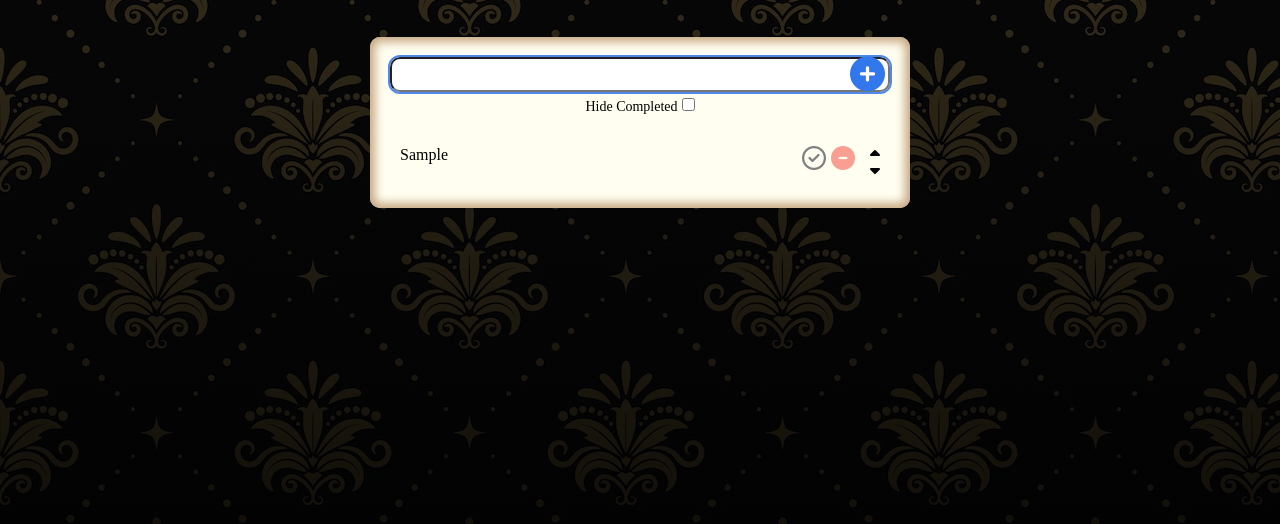
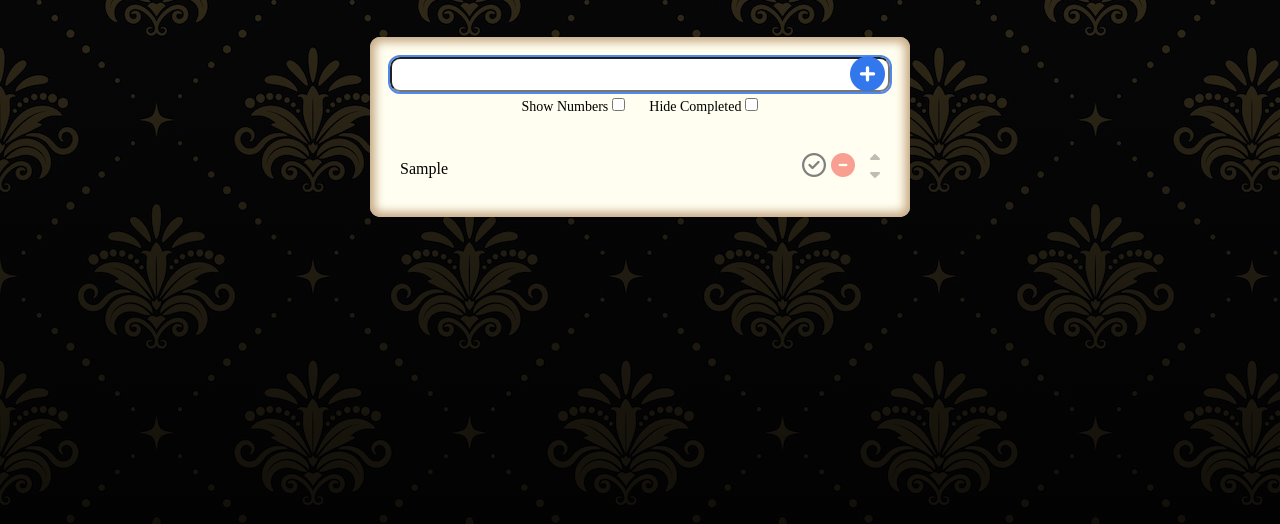
Before and after one commit to bendik-bruun-olsen/todo-list, a plain HTML site: page index.html in a window 1280 px wide. Both pictures are taken after typing "Sample" into the empty fields and a click on the button 867 px from the left and 189 px from the top of the page. Shown: the part 115-639 px from the top of the page. Drawn offline with Linux system fonts and the light colour scheme; a web font is replaced by a local one.

Commit message:
Added logic to toggle numerated list

```diff
--- a/index.html
+++ b/index.html
@@ -24,8 +24,10 @@
                 <input type="text" id="text-input" autocomplete="off">
                 <button type="submit" id="add-btn" class="fas fa-plus-circle"></button>
             </form>
-            <div id="check-container">
-                <label for="hide-completed" id="hide-completed-label">Hide Completed</label>
+            <div id="options">
+                <label for="show-num" class="options-labels">Show Numbers</label>
+                <input type="checkbox" id="show-num">
+                <label for="hide-completed" class="options-labels">Hide Completed</label>
                 <input type="checkbox" id="hide-completed">
             </div>
             <p id="empty-list">Behold! The ledger of quests stands empty. Scribeth thy tasks, for adventure awaits!</p>
--- a/script.js
+++ b/script.js
@@ -3,11 +3,12 @@ const input = document.querySelector("#text-input");
 const emptyNotifyText = document.querySelector("#empty-list");
 const wrapper = document.querySelector("#wrapper");
 const hideCompleted = document.querySelector("#hide-completed");
+const showNumbers = document.querySelector("#show-num")
 
-let itemList = [];
-const storedList = localStorage.getItem("itemList")
+let originalList = [];
+const storedList = localStorage.getItem("originalList")
 if (storedList) {
-    itemList = JSON.parse(storedList);
+    originalList = JSON.parse(storedList);
     generateList(sortList());
 };
 
@@ -15,13 +16,17 @@ inputForm.addEventListener("submit", (e) => {
     e.preventDefault();
     if (input.value.length > 0) {
         const newItem = {text: input.value, checked: false};
-        itemList.unshift(newItem);
+        originalList.unshift(newItem);
         input.value = "";
         generateList(sortList());
         saveList();
     }
     else input.placeholder = "The Field of Input Yearns for Letters!";
 });
+
+showNumbers.addEventListener("change", () => {
+    generateList(sortList());
+})
 
 hideCompleted.addEventListener("change", () => {
     generateList(sortList());
@@ -50,7 +55,8 @@ function generateList(arr) {
         arrowUp.classList.add("fas", "fa-caret-up", "arrow-up");
         arrowDown.classList.add("fas", "fa-caret-down", "arrow-down");
 
-        itemText.textContent = e.text;
+        // itemText.textContent = e.text;
+        itemText.textContent = showNumbers.checked ? `${i+1}. ${e.text}` : e.text;
 
         arrowsContainer.append(arrowUp, arrowDown)
         iconContainer.append(checkedIcon, btnRemove, arrowsContainer);
@@ -58,7 +64,7 @@ function generateList(arr) {
         wrapper.append(item);
 
         btnRemove.addEventListener("click", () => {
-            itemList.splice(i, 1);
+            originalList.splice(i, 1);
             generateList(sortList());
             saveList();
         });
@@ -97,13 +103,11 @@ function handleCheck(item, isChecked) {
 };
 
 function sortList() {
-    if (hideCompleted.checked) {
-        const newList = itemList.filter(e => !e.checked)
-        return newList
-    }
-    else return itemList;
-}
+    let modifiedList = [...originalList];
+    if (hideCompleted.checked) modifiedList = modifiedList.filter(e => !e.checked);
+    return modifiedList
+};
 
 function saveList() {
-    localStorage.setItem("itemList", JSON.stringify(itemList));
+    localStorage.setItem("originalList", JSON.stringify(originalList));
 };
--- a/style.css
+++ b/style.css
@@ -45,7 +45,8 @@ h1 {
 }
 
 .item-text {
-    margin-right: 10px;
+    display: flex;
+    align-items: center;
     max-width: 30ch;
     overflow-wrap: break-word;
     color: black;
@@ -60,7 +61,7 @@ h1 {
     font-family: 'Eagle Lake', serif;
 }
 
-#hide-completed-label {
+.options-labels {
     font-size: 14px;
     user-select: none;
     cursor: pointer;
@@ -75,6 +76,10 @@ h1 {
     border-bottom: 5px double #f7d800;
     border-left: 5px double #f7d800;
     border-right: 5px double #f7d800;
+}
+
+#options {
+    margin-bottom: 15px;
 }
 
 #wrapper {
@@ -101,6 +106,7 @@ h1 {
     display: flex;
     gap: 5px;
     height: 100%;
+    padding-bottom: 5px;
 }
 
 .arrows-container {
@@ -131,9 +137,13 @@ h1 {
 }
 
 /* CHECKBOX */
+#show-num {
+    cursor: pointer;
+    margin-right: 20px;
+}
+
 #hide-completed {
     cursor: pointer;
-    margin-bottom: 15px;
 }
 
 /* BUTTONS */
@@ -156,6 +166,7 @@ h1 {
     font-size: 24px;
     color: #f44336;
     opacity: 50%;
+    padding-top: 3px;
 }
 
 .remove-btn:hover {
@@ -168,7 +179,8 @@ h1 {
 
 .notChecked {
     font-size: 24px;
-    color: gray
+    color: gray;
+    padding-top: 3px;
 }
 
 .notChecked:hover {
@@ -182,6 +194,7 @@ h1 {
     font-size: 24px;
     color: #04AA6D;
     cursor: pointer;
+    padding-top: 3px;
 }
 
 .checked:hover {
@@ -192,8 +205,20 @@ h1 {
 
 .arrow-up {
     font-size: 16px;
+    opacity: 25%;
+}
+
+.arrow-up:hover {
+    opacity: 100%;
+    cursor: pointer;
 }
 
 .arrow-down {
     font-size:16px;
+    opacity: 25%;
 }
+
+.arrow-down:hover {
+    opacity: 100%;
+    cursor: pointer;
+}
```
